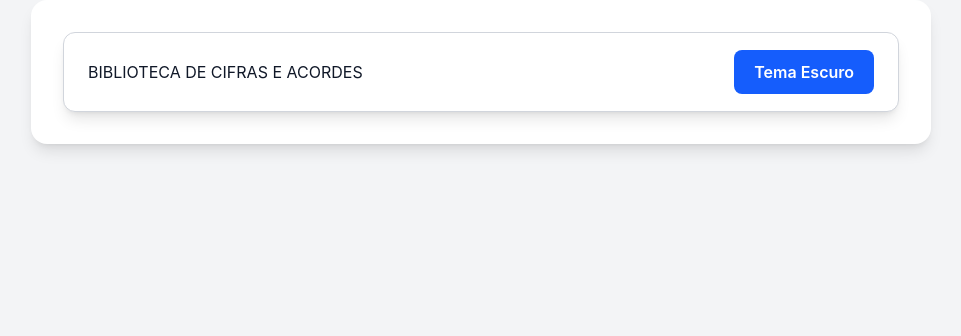
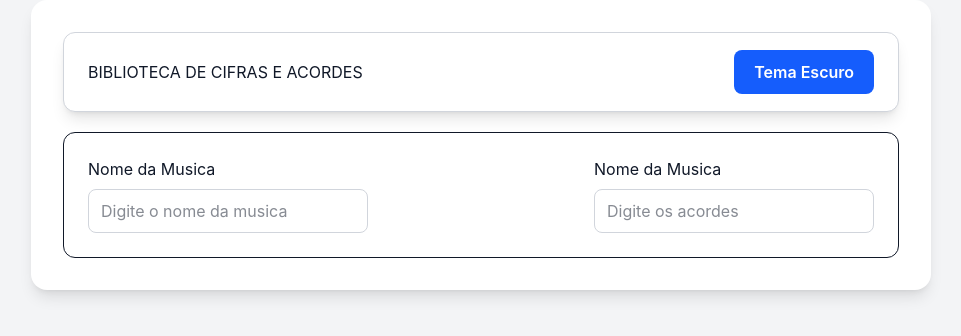
Before and after one commit to MarcosJhonata/SitedeCifras, a React (Vite) app in the folder sitecifras/: page / in a window 1280 px wide. Shown: the top 336 px of the page, without its empty margins (159-1120 px from the left). Built offline with nearby package versions, Linux system fonts and the light colour scheme.

Commit message:
criado componente song-form

```diff
--- a/sitecifras/src/App.tsx
+++ b/sitecifras/src/App.tsx
@@ -1,5 +1,6 @@
 import Container from "./components/container";
 import Header from "./components/header";
+import SongForm from "./components/song-form";
 import { useTheme } from "./context/theme-context";
 import "./index.css";
 
@@ -10,12 +11,16 @@ export default function App() {
 		<Container className={`min-h-screen ${themeStyles.background} ${themeStyles.text}`}>
 			<Container
 				className={`max-w-225 mx-auto
+          flex
+          flex-col
+          gap-5
 					p-8
 					rounded-2xl
 					shadow-lg
-					${themeStyles.card}`}
+					${themeStyles.card} gap-5`}
 			>
 				<Header />
+        <SongForm/>
 			</Container>
 		</Container>
 	);
--- a/sitecifras/src/components/header.tsx
+++ b/sitecifras/src/components/header.tsx
@@ -15,6 +15,7 @@ export default function Header() {
     border
     rounded-xl
     shadow-lg
+    gap-8
     ${themeStyles.card}
     ${themeStyles.border}
     ${themeStyles.text}`}
--- /dev/null
+++ b/sitecifras/src/components/song-form.tsx
@@ -0,0 +1,51 @@
+import { useTheme } from "../context/theme-context";
+export default function SongForm() {
+	const { themeStyles } = useTheme();
+	return (
+		<form
+			className={`w-full
+        p-6
+        rounded-xl
+        border
+        flex
+        gap-8
+        justify-between
+        ${themeStyles.card}`}
+		>
+			<div className="flex flex-col gap-2">
+				<label>Nome da Musica</label>
+				<input
+					className="
+            h-11
+            w-70
+            px-3
+            rounded-lg
+            border
+            border-gray-300
+            outline-none
+            focus:border-blue-600
+          "
+					type="text"
+					placeholder="Digite o nome da musica"
+				/>
+			</div>
+			<div className="flex flex-col gap-2">
+				<label>Nome da Musica</label>
+				<input
+					className="
+            h-11
+            w-70
+            px-3
+            rounded-lg
+            border
+            border-gray-300
+            outline-none
+            focus:border-blue-600
+          "
+					type="text"
+					placeholder="Digite os acordes"
+				/>
+			</div>
+		</form>
+	);
+}
```
